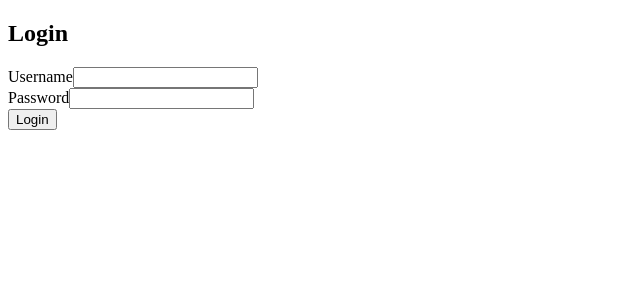
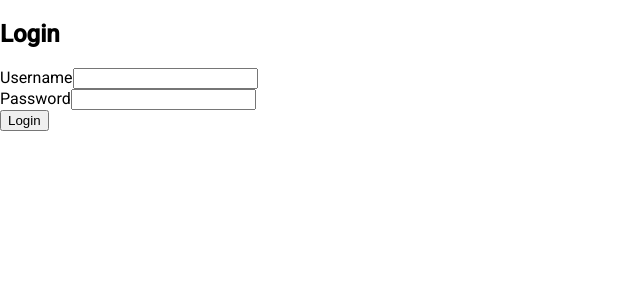
Before and after one commit to thunderquack/arc-fe, an Angular app: page /login in a window 1280 px wide. Shown: the top 300 px of the page, without its empty margins (0-640 px from the left). Built offline with nearby package versions, Linux system fonts and the light colour scheme.

Commit message:
material install

```diff
--- a/angular.json
+++ b/angular.json
@@ -37,6 +37,7 @@
               }
             ],
             "styles": [
+              "@angular/material/prebuilt-themes/azure-blue.css",
               "src/styles.css"
             ],
             "scripts": []
@@ -95,6 +96,7 @@
               }
             ],
             "styles": [
+              "@angular/material/prebuilt-themes/azure-blue.css",
               "src/styles.css"
             ],
             "scripts": []
--- a/package.json
+++ b/package.json
@@ -11,10 +11,12 @@
   "private": true,
   "dependencies": {
     "@angular/animations": "^18.0.0",
+    "@angular/cdk": "^18.0.6",
     "@angular/common": "^18.0.0",
     "@angular/compiler": "^18.0.0",
     "@angular/core": "^18.0.0",
     "@angular/forms": "^18.0.0",
+    "@angular/material": "^18.0.6",
     "@angular/platform-browser": "^18.0.0",
     "@angular/platform-browser-dynamic": "^18.0.0",
     "@angular/router": "^18.0.0",
--- a/src/app/app.module.ts
+++ b/src/app/app.module.ts
@@ -9,6 +9,7 @@
 import { AuthService } from './auth.service';
 import { AuthGuard } from './auth.guard';
 import { AuthInterceptor } from './auth.interceptor';
+import { provideAnimationsAsync } from '@angular/platform-browser/animations/async';
 
 @NgModule({
   declarations: [
@@ -25,7 +26,8 @@
     AuthService,
     AuthGuard,
     provideHttpClient(withInterceptorsFromDi()),
-    { provide: HTTP_INTERCEPTORS, useClass: AuthInterceptor, multi: true }
+    { provide: HTTP_INTERCEPTORS, useClass: AuthInterceptor, multi: true },
+    provideAnimationsAsync('noop')
   ],
   bootstrap: [AppComponent],
 })
--- a/src/index.html
+++ b/src/index.html
@@ -6,6 +6,8 @@
   <base href="/">
   <meta name="viewport" content="width=device-width, initial-scale=1">
   <link rel="icon" type="image/x-icon" href="favicon.ico">
+  <link href="https://fonts.googleapis.com/css2?family=Roboto:wght@300;400;500&display=swap" rel="stylesheet">
+  <link href="https://fonts.googleapis.com/icon?family=Material+Icons" rel="stylesheet">
 </head>
 <body>
   <app-root></app-root>
--- a/src/styles.css
+++ b/src/styles.css
@@ -1 +1,4 @@
 /* You can add global styles to this file, and also import other style files */
+
+html, body { height: 100%; }
+body { margin: 0; font-family: Roboto, "Helvetica Neue", sans-serif; }
```
Also changed, not shown: 1 other file (tests, documents, lock files or other folders).
